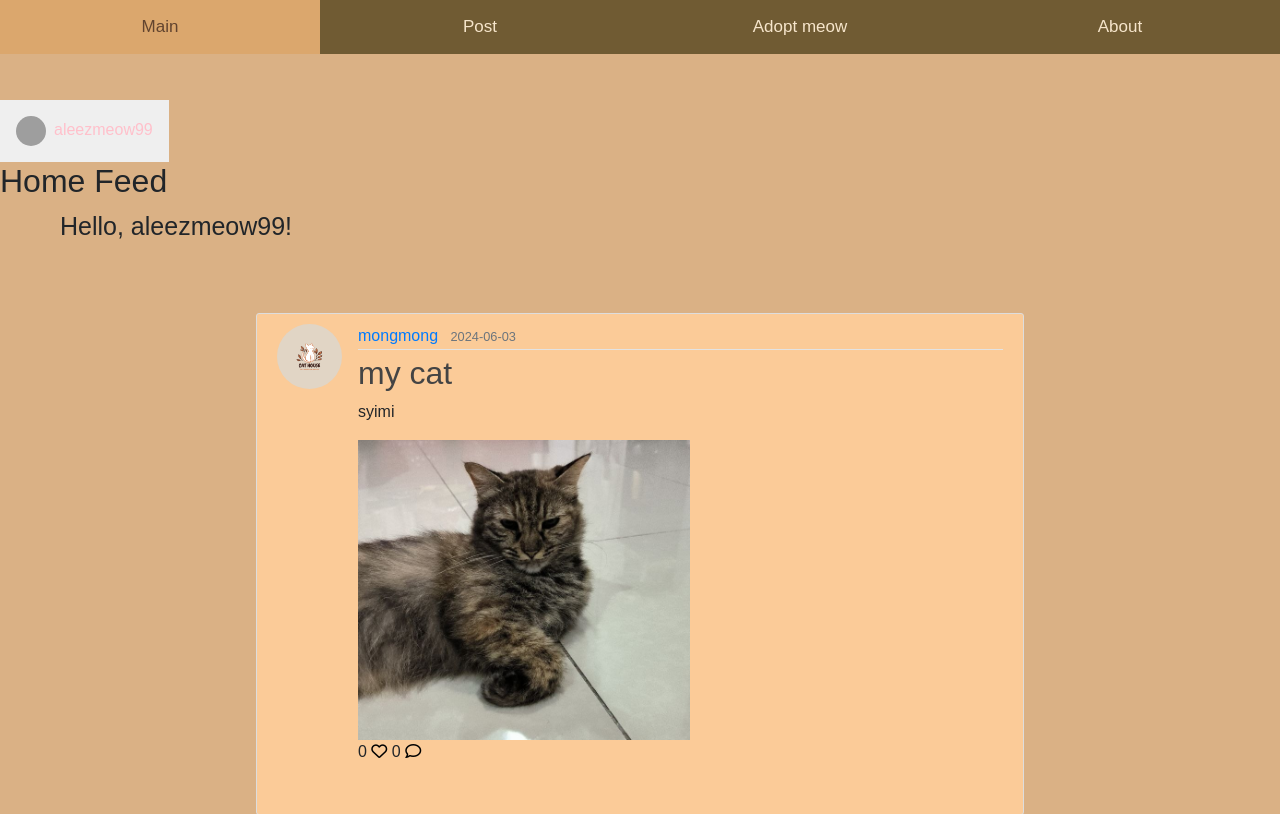
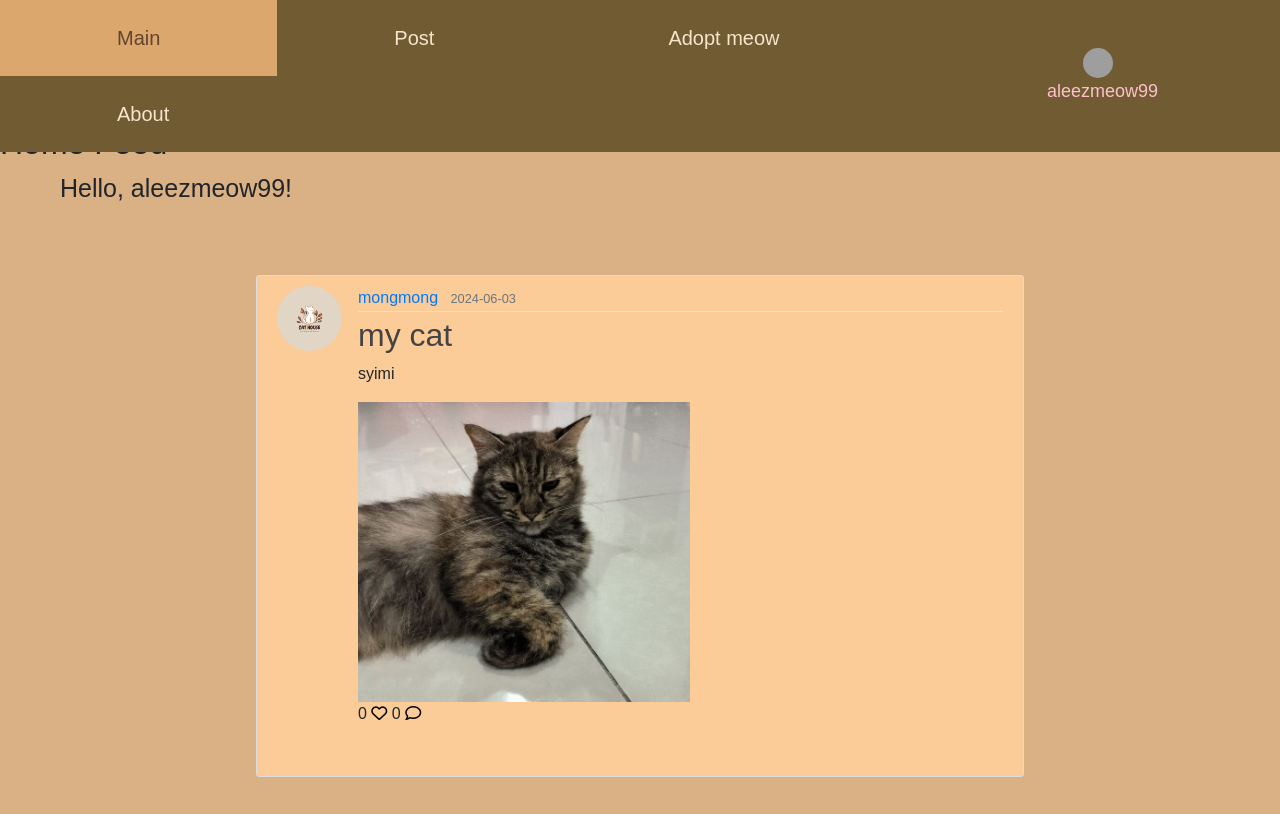
Before and after one commit to JasMyne14/GitExercise-TT2L-06, a Flask app: page /mainpage in a window 1280 px wide. Shown: the top 814 px of the page. Run offline with Flask 3, Linux system fonts and the light colour scheme; a user stored in the database is signed in; some libraries are stand-ins or nearby versions; grey boxes are pictures that could not be loaded.

Commit message:
fix navbar

```diff
--- a/home/static/main.css
+++ b/home/static/main.css
@@ -105,14 +105,22 @@ a.article-title:hover {
 }
 
 /* Nav Bar */
+.navigation {
+  display: flex;
+  justify-content: space-between;
+  align-items: center;
+  padding: 0px;
+  position: fixed;
+  top: 0px;
+  margin: 0px;
+  background-color: #705b33;
+}
 .topnav {
-  display: flex;
   overflow: hidden;
   background-color: #705b33;
-  position: fixed;
   width: 100%;
   top: 0;
-  z-index: 2;
+  /*z-index: 2;*/
   margin: 0;
   padding: 0;
 }
@@ -120,17 +128,18 @@ a.article-title:hover {
 .topnav a {
   float: left;
   color: #f6e5cb;
+  display: block;
   text-align: center;
-  padding: 14px 0;;
+  padding: 23px 117px;
   text-decoration: none;
-  font-size: 17px;
-  width: 25%;
+  font-size: 20px;
+  /*width: 25%;*/
 }
 
 .topnav a:hover, a.active {
   background-color: #dba76d;
   color: #62442f;
-  font-size: 17px;
+  /*font-size: 17px;*/
 }
 
 .topnav::after {
@@ -140,37 +149,42 @@ a.article-title:hover {
 }
 
 /*Dropdown*/
+.dropdown {
+  position: relative;
+  display: inline-block;
+  background-color: #705b33;
+}
+
 .dropbtn {
+  display: inline-block;
+  background-color: #705b33;
   color: pink;
-  padding: 16px;
-  font-size: 16px;
+  padding: 10px 122px;
+  font-size: 18px;
   border: none;
   cursor: pointer;
   text-decoration: none;
 }
 
-.dropdown {
-  position: relative;
-  display: inline-block;
-}
-
 .dropdown-content {
   display: none;
   position: absolute;
-  background-color: palevioletred;
+  top: calc(100% + 0px);
+  right: 0;
+  background-color: #dba76d;
   min-width: 160px;
   box-shadow: 0px 8px 16px 0px rgba(0,0,0,0.2);
   z-index: 1;
 }
 .dropdown-content a {
   color: black;
-  padding: 12px 16px;
+  padding: 14px 70px;
   text-decoration: none;
   display: block;
 }
 
 .dropdown-content a:hover {
-  background-color: #a9d4fa
+  background-color: #4b3318;
 }
 
 .dropdown:hover .dropdown-content {
@@ -178,7 +192,7 @@ a.article-title:hover {
 }
 
 .dropdown:hover .dropbtn {
-  background-color: #428bca;
+  background-color: #dba76d;
 }
 
 /*Post page*/
--- a/home/templates/mainpage.html
+++ b/home/templates/mainpage.html
@@ -11,6 +11,7 @@
   <link rel='stylesheet' type='text/css' media='screen' href="{{url_for('static',filename='main.css')}}">
   <script src='main.js'></script>
 
+  <div class="navigation">
     <div class="topnav">
       <a class="active" href="/mainpage">Main</a>
       <a href="/createpost">Post</a>
@@ -19,7 +20,8 @@
     </div>
     <div class="dropdown">
       <button class="dropbtn">
-        <img src="{{ profile_pic }}" class="profilepic">{{ current_user.username }}
+        <img src="{{ profile_pic }}" class="profilepic">
+        {{ current_user.username }}
       </button>
       <div class="dropdown-content" id="dropdownContent">
         <a href="/userprofile">My Profile</a>
@@ -29,7 +31,6 @@
         <a href="/logout">Log out</a>
       </div>
     </div>
-
   </div>
 
 </head>
```
Lines whose indentation alone changed are shown as unchanged.
